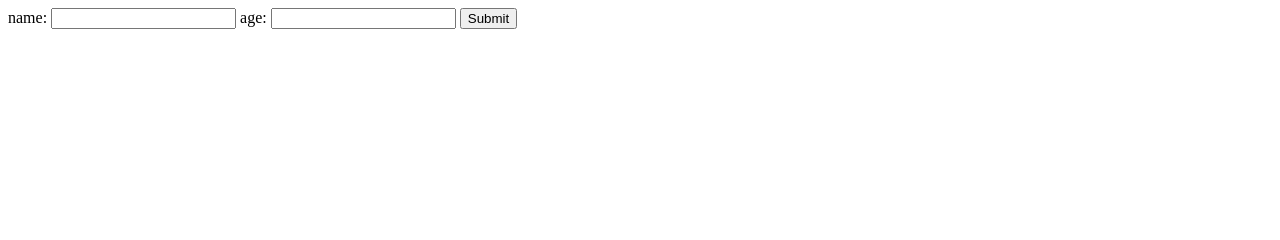
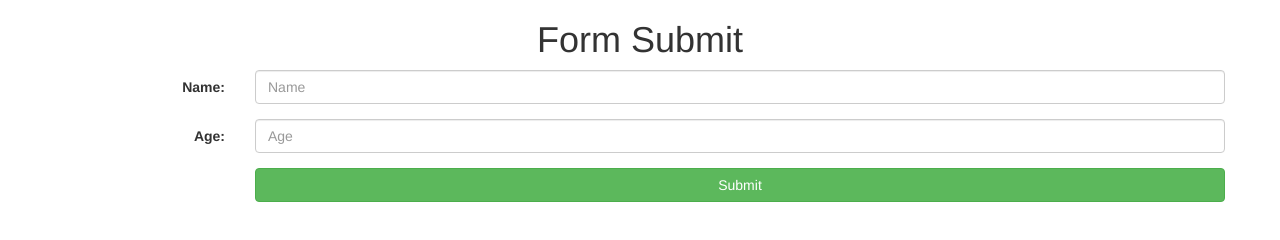
Before and after one commit to offcos/node-demo, a website: page index.html in a window 1280 px wide. Drawn offline with nearby package versions, Linux system fonts and the light colour scheme.

Commit message:
add bts style

```diff
--- a/index.html
+++ b/index.html
@@ -6,15 +6,36 @@
     <meta name="viewport" content="width=device-width, initial-scale=1.0">
     <meta http-equiv="X-UA-Compatible" content="ie=edge">
     <title>node demo</title>
+    <link href="https://cdn.bootcss.com/bootstrap/3.3.7/css/bootstrap.min.css" rel="stylesheet">
 </head>
 
 <body>
+    <div class="container">
+        <div class="row">
+            <h1 class="text-center">Form Submit</h1>
+            <form action="/api/v1/records" method="post" class="form-horizontal">
+                <div class="form-group">
+                    <label for="Name" class="col-sm-2 control-label">Name:</label>
+                    <div class="col-sm-10">
+                        <input type="text" name="name" id="Name" placeholder="Name" class="form-control"/>
+                    </div>
+                </div>
+                <div class="form-group">
+                    <label for="Name" class="col-sm-2 control-label">Age:</label>
+                    <div class="col-sm-10">
+                        <input type="text" name="name" id="Age" placeholder="Age" class="form-control"/>
+                    </div>
+                </div>
+                <div class="form-group">
+                    <div class="col-sm-offset-2 col-sm-10">
+                        <button type="submit" class="btn btn-success btn-block">Submit</button>
+                    </div>
+                </div>
+            </form>
+        </div>
+    </div>
 
-    <form action="/api/v1/records" method="post">
-        name: <input type="text" name="name" />
-        age: <input type="text" name="age" />
-        <input type="submit" value="Submit">
-    </form>
+
 
 </body>
 
```
